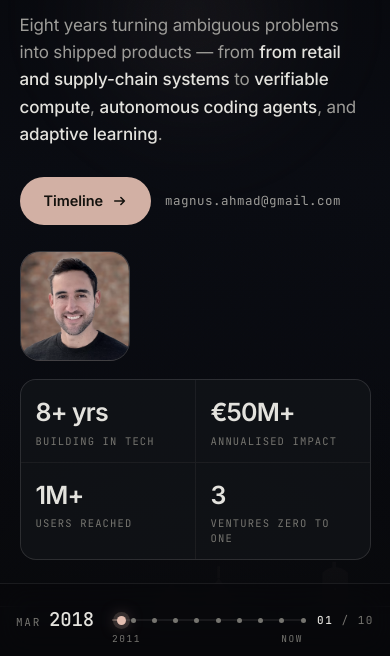
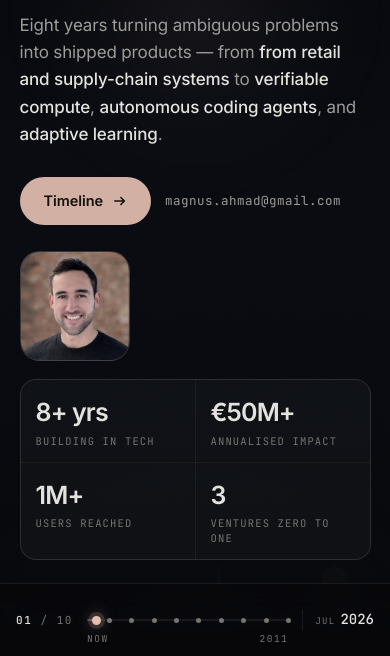
Before and after one commit to magnusahmad/cv, a plain HTML site: page index.html in a window 390 px wide. Both pictures are taken after a click on the tab "Timeline". Shown: the part 187-843 px from the top of the page. Drawn offline with Linux system fonts and the light colour scheme.

Commit message:
Keep the mobile timeline dates running one way
The readout interpolated between the dates either side of the viewer in
rendered order. The hero and contact cards are dated for the desktop
chronology, so reversing the order on a phone made the hero run 2011 to
2026 and the contact card climb back to 2026 after Oxford.

Both are now bookends that borrow the date of the nearest real chapter,
so the series is monotonic whichever way the layout runs. The axis caps
flip to match, and the date moves to the right of the rail in a compact
form.

```diff
--- a/assets/site.css
+++ b/assets/site.css
@@ -1662,8 +1662,26 @@ a.tile-bar:hover .tile-open { color: var(--accent); }
     padding: 0 16px;
   }
 
-  .readout { min-width: 82px; }
-  .readout .yr { font-size: 19px; }
+  /* The axis leads and a compact date closes the rail on the right: present
+     without crowding the chapter it belongs to. */
+  .count   { order: 1; }
+  .axis    { order: 2; }
+  .readout { order: 3; }
+
+  .readout {
+    min-width: 0;
+    gap: 5px;
+    justify-content: flex-end;
+    padding-left: 12px;
+    border-left: 1px solid var(--line);
+  }
+
+  .readout .mo { font-size: 9px; letter-spacing: 0.14em; }
+  .readout .yr { font-size: 14px; letter-spacing: 0; }
+
+  /* Newest-first on a phone, so the axis runs the other way */
+  .axis-caps { flex-direction: row-reverse; }
+
   .node-label { display: none; }
   .keys { display: none; }
 
--- a/assets/site.js
+++ b/assets/site.js
@@ -34,6 +34,7 @@
       el: el,
       i: i,
       time: Date.parse(el.dataset.date + "T00:00:00Z"),
+      bookend: el.classList.contains("panel-hero") || el.classList.contains("panel-contact"),
       accent: accent,
       city: el.dataset.city || "",
       place: el.dataset.place || "",
@@ -86,11 +87,28 @@
       .map(function (box) { return box.i; });
   }
 
+  /* Dates in rendered order. The hero and contact cards are bookends — they
+     borrow the date of the nearest real chapter instead of their own, so the
+     readout never doubles back when the phone layout runs newest-first. */
+  function timeline(order) {
+    return order.map(function (idx, at) {
+      if (!model[idx].bookend) return model[idx].time;
+      for (var d = 1; d < order.length; d++) {
+        var ahead = order[at + d];
+        var behind = at - d >= 0 ? order[at - d] : undefined;
+        if (ahead !== undefined && !model[ahead].bookend) return model[ahead].time;
+        if (behind !== undefined && !model[behind].bookend) return model[behind].time;
+      }
+      return model[idx].time;
+    });
+  }
+
   /* ---------- the one render function ---------- */
   function render(pos) {
     pos = clamp(pos, 0, last);
 
     var order = layoutOrder();
+    var times = timeline(order);
     var loPos = Math.min(Math.floor(pos), last);
     var hiPos = Math.min(loPos + 1, last);
     var lo = order[loPos];
@@ -103,7 +121,7 @@
     root.style.setProperty("--accent", "rgb(" + rgb.join(",") + ")");
 
     /* date readout — real interpolated time */
-    var d = new Date(lerp(model[lo].time, model[hi].time, t));
+    var d = new Date(lerp(times[loPos], times[hiPos], t));
     readMonth.textContent = MONTHS[d.getUTCMonth()];
     readYear.textContent = d.getUTCFullYear();
 
```
